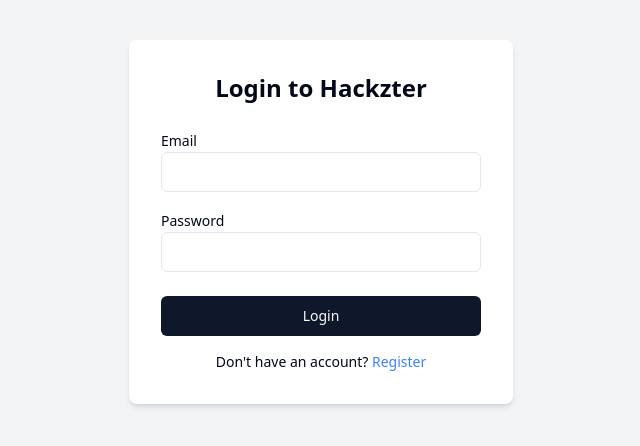
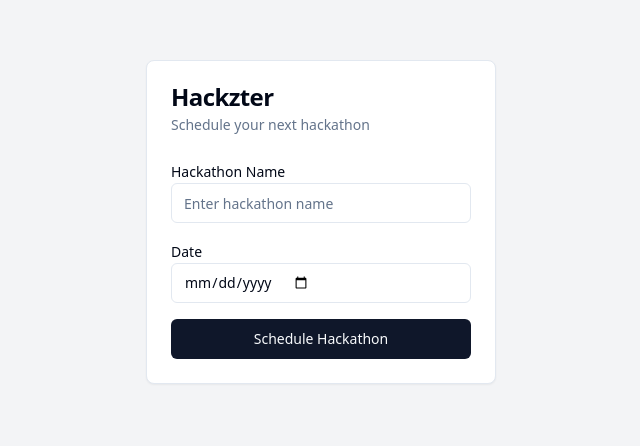
Before and after one commit to GPT-Engineer-App/hackzter-connect, a React (Vite) app: page / in a window 1280 px wide. Shown: the part 178-624 px from the top of the page, without its empty margins (319-959 px from the left). Built offline with nearby package versions, Linux system fonts and the light colour scheme.

Commit message:
Refactor app structure
Restructure the project to focus solely on the app functionality, removing unnecessary files and components that are not relevant to the core application.
[skip gpt_engineer]

```diff
--- a/src/nav-items.jsx
+++ b/src/nav-items.jsx
@@ -1,4 +1,4 @@
-import { Home, UserPlus, LogIn } from "lucide-react";
+import { Home, Calendar, Settings } from "lucide-react";
 import Index from "./pages/Index.jsx";
 
 /**
@@ -12,15 +12,15 @@ export const navItems = [
     page: <Index />,
   },
   {
-    title: "Register",
-    to: "/register",
-    icon: <UserPlus className="h-4 w-4" />,
+    title: "Schedule",
+    to: "/schedule",
+    icon: <Calendar className="h-4 w-4" />,
     page: <Index />,
   },
   {
-    title: "Login",
-    to: "/login",
-    icon: <LogIn className="h-4 w-4" />,
+    title: "Settings",
+    to: "/settings",
+    icon: <Settings className="h-4 w-4" />,
     page: <Index />,
   },
 ];
--- a/src/pages/Index.jsx
+++ b/src/pages/Index.jsx
@@ -2,100 +2,55 @@ import { useState } from 'react';
 import { Button } from "@/components/ui/button"
 import { Input } from "@/components/ui/input"
 import { Label } from "@/components/ui/label"
+import { Card, CardContent, CardDescription, CardHeader, CardTitle } from "@/components/ui/card"
 import { toast } from "sonner"
-import { createUserWithEmailAndPassword, signInWithEmailAndPassword } from "firebase/auth";
-import { auth } from "../lib/firebase";
 
 const Index = () => {
-  const [isLogin, setIsLogin] = useState(true);
-  const [formData, setFormData] = useState({
-    username: '',
-    email: '',
-    password: '',
-  });
+  const [hackathonName, setHackathonName] = useState('');
+  const [hackathonDate, setHackathonDate] = useState('');
 
-  const handleInputChange = (e) => {
-    const { name, value } = e.target;
-    setFormData(prevData => ({
-      ...prevData,
-      [name]: value
-    }));
-  };
-
-  const handleSubmit = async (e) => {
+  const handleSubmit = (e) => {
     e.preventDefault();
-    try {
-      if (isLogin) {
-        // Login logic
-        await signInWithEmailAndPassword(auth, formData.email, formData.password);
-        toast.success('Login successful!');
-      } else {
-        // Registration logic
-        await createUserWithEmailAndPassword(auth, formData.email, formData.password);
-        toast.success('Registration successful! Please check your email for verification.');
-      }
-    } catch (error) {
-      console.error(error);
-      toast.error(error.message);
+    if (hackathonName && hackathonDate) {
+      toast.success(`Hackathon "${hackathonName}" scheduled for ${hackathonDate}`);
+      setHackathonName('');
+      setHackathonDate('');
+    } else {
+      toast.error('Please fill in all fields');
     }
   };
 
   return (
     <div className="min-h-screen flex items-center justify-center bg-gray-100">
-      <div className="bg-white p-8 rounded-lg shadow-md w-96">
-        <h1 className="text-2xl font-bold mb-6 text-center">
-          {isLogin ? 'Login to Hackzter' : 'Register for Hackzter'}
-        </h1>
-        <form onSubmit={handleSubmit}>
-          {!isLogin && (
-            <div className="mb-4">
-              <Label htmlFor="username">Username</Label>
+      <Card className="w-[350px]">
+        <CardHeader>
+          <CardTitle>Hackzter</CardTitle>
+          <CardDescription>Schedule your next hackathon</CardDescription>
+        </CardHeader>
+        <CardContent>
+          <form onSubmit={handleSubmit} className="space-y-4">
+            <div>
+              <Label htmlFor="hackathonName">Hackathon Name</Label>
               <Input
-                type="text"
-                id="username"
-                name="username"
-                value={formData.username}
-                onChange={handleInputChange}
-                required
+                id="hackathonName"
+                value={hackathonName}
+                onChange={(e) => setHackathonName(e.target.value)}
+                placeholder="Enter hackathon name"
               />
             </div>
-          )}
-          <div className="mb-4">
-            <Label htmlFor="email">Email</Label>
-            <Input
-              type="email"
-              id="email"
-              name="email"
-              value={formData.email}
-              onChange={handleInputChange}
-              required
-            />
-          </div>
-          <div className="mb-6">
-            <Label htmlFor="password">Password</Label>
-            <Input
-              type="password"
-              id="password"
-              name="password"
-              value={formData.password}
-              onChange={handleInputChange}
-              required
-            />
-          </div>
-          <Button type="submit" className="w-full mb-4">
-            {isLogin ? 'Login' : 'Register'}
-          </Button>
-        </form>
-        <p className="text-center text-sm">
-          {isLogin ? "Don't have an account? " : "Already have an account? "}
-          <button
-            onClick={() => setIsLogin(!isLogin)}
-            className="text-blue-500 hover:underline"
-          >
-            {isLogin ? 'Register' : 'Login'}
-          </button>
-        </p>
-      </div>
+            <div>
+              <Label htmlFor="hackathonDate">Date</Label>
+              <Input
+                id="hackathonDate"
+                type="date"
+                value={hackathonDate}
+                onChange={(e) => setHackathonDate(e.target.value)}
+              />
+            </div>
+            <Button type="submit" className="w-full">Schedule Hackathon</Button>
+          </form>
+        </CardContent>
+      </Card>
     </div>
   );
 };
```
